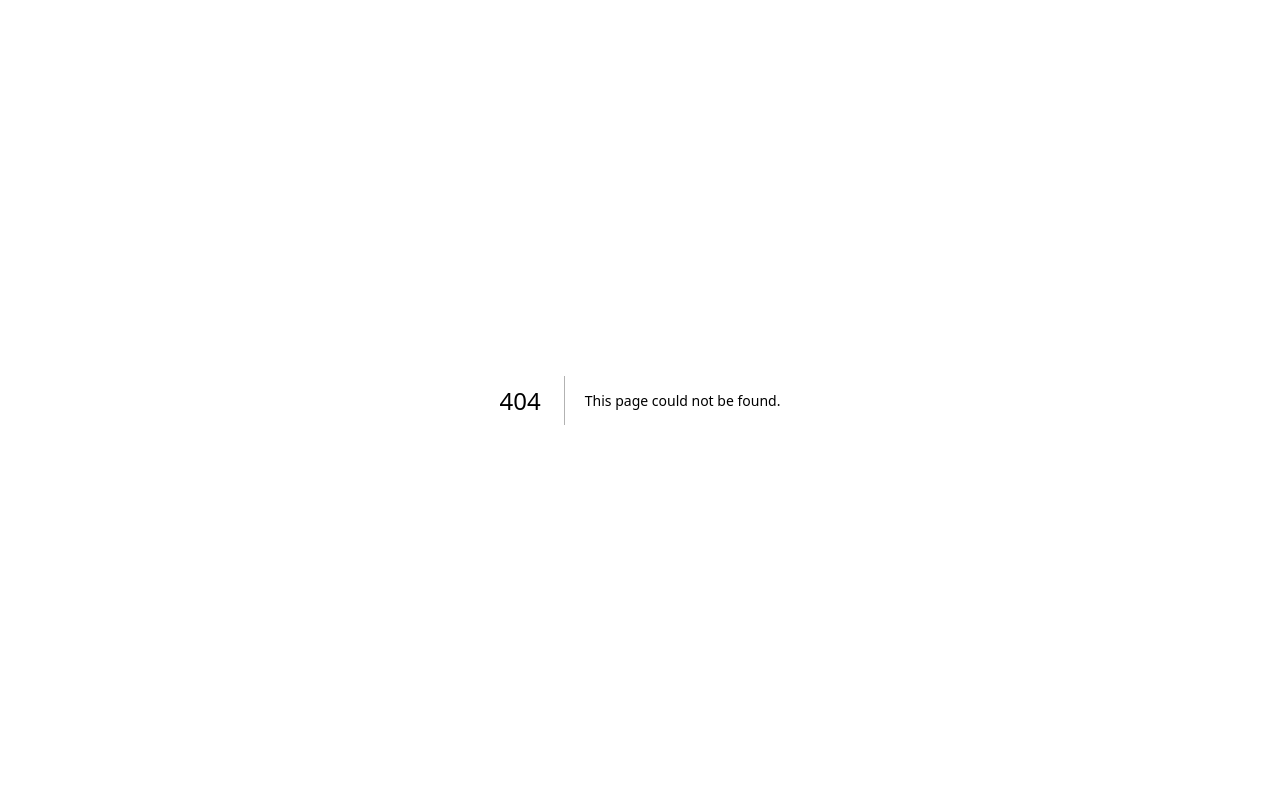
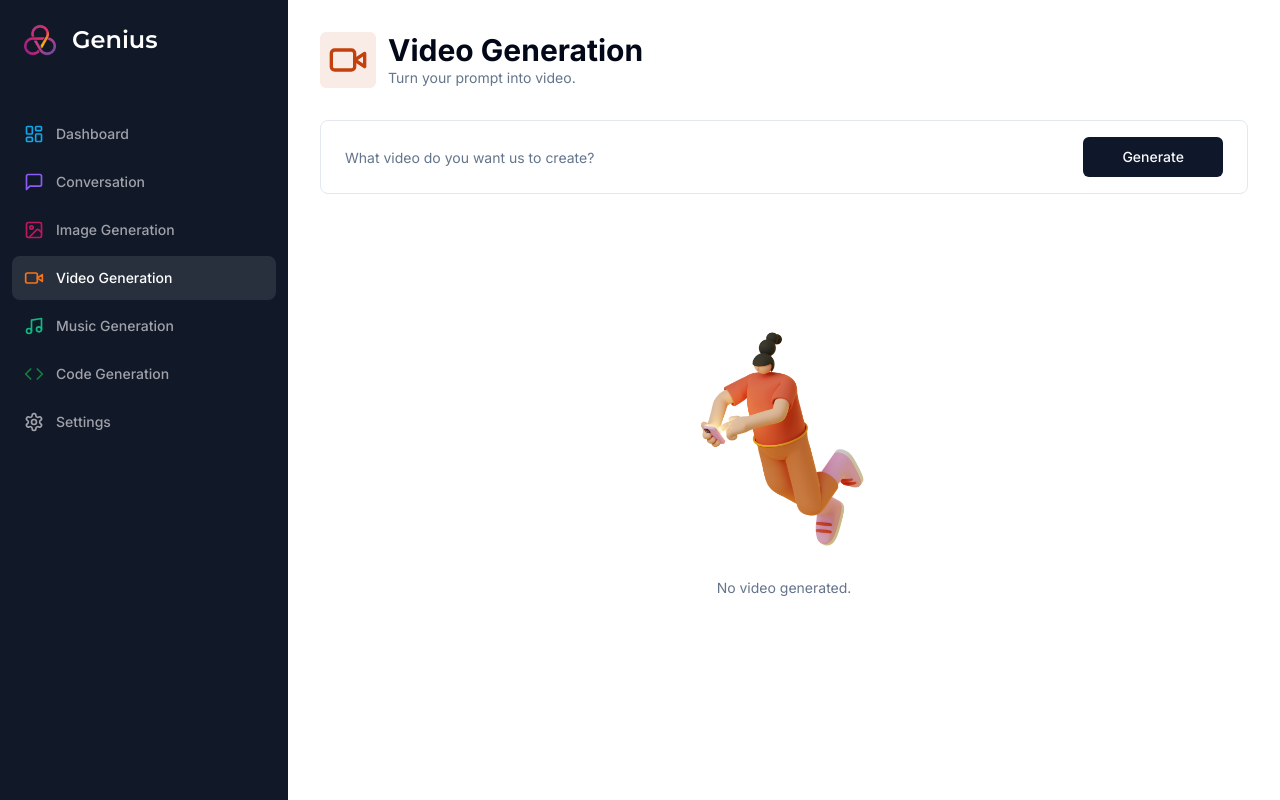
Before and after one commit to shak33/saas-ai-platform-app, a Next.js app: page /video in a window 1280 px wide. Before the commit this address had no page. Built offline with nearby package versions, Linux system fonts and the light colour scheme.

Commit message:
Added functionality to generate video with AI model

```diff
--- /dev/null
+++ b/app/(dashboard)/(routes)/video/constants.ts
@@ -0,0 +1,7 @@
+import * as z from 'zod';
+
+export const formSchema = z.object({
+  prompt: z.string().min(1, {
+    message: 'Prompt is required',
+  }),
+});
--- /dev/null
+++ b/app/(dashboard)/(routes)/video/page.tsx
@@ -0,0 +1,107 @@
+"use client";
+
+import { useState } from 'react';
+import { Video } from 'lucide-react';
+import { useForm } from 'react-hook-form';
+import * as z from 'zod';
+import { zodResolver } from '@hookform/resolvers/zod';
+import axios from 'axios';
+import { useRouter } from 'next/navigation';
+
+import Heading from '@/components/Heading';
+import { Form, FormField, FormItem, FormControl } from '@/components/ui/form';
+import { Input } from '@/components/ui/input';
+import { Button } from "@/components/ui/button";
+import { Empty } from '@/components/Empty';
+import { Loader } from '@/components/Loader';
+
+import { formSchema } from './constants';
+
+const VideoPage = () => {
+  const router = useRouter();
+  const form = useForm<z.infer<typeof formSchema>>({
+    resolver: zodResolver(formSchema),
+    defaultValues: {
+      prompt: '',
+    },
+  });
+  const [video, setVideo] = useState<string>('');
+
+  const isLoading = form.formState.isSubmitting;
+
+  const onSubmit = async (values: z.infer<typeof formSchema>) => {
+    try {
+      setVideo('');
+
+      const response = await axios.post('/api/video', values);
+
+      setVideo(response.data[0]);
+      form.reset();
+    } catch (error) {
+      // TODO: Open Pro Modal
+      console.log(error);
+    } finally {
+      router.refresh();
+    }
+  };
+
+  return (
+    <div>
+      <Heading
+        title="Video Generation"
+        description="Turn your prompt into video."
+        icon={Video}
+        iconColor="text-orange-700"
+        bgColor="bg-orange-700/10"
+      />
+      <div className="px-4 lg:px-8">
+        <div>
+          <Form {...form}>
+            <form
+              className="rounded-lg border w-full p-4 px-3 md:px-6 focus-whithin:shadow-sm grid grid-cols-12 gap-2"
+              onSubmit={form.handleSubmit(onSubmit)}
+            >
+              <FormField
+                name="prompt"
+                render={({ field }) => (
+                  <FormItem className="col-span-12 lg:col-span-10">
+                    <FormControl className="m-0 p-0">
+                      <Input
+                        className="border-0 outline-none focus-visible:ring-0 focus-visible:ring-transparent"
+                        disabled={isLoading}
+                        placeholder="What video do you want us to create?"
+                        {...field}
+                      />
+                    </FormControl>
+                  </FormItem>
+                )}
+              />
+              <Button className="col-span-12 lg:col-span-2 w-full" disabled={isLoading}>
+                Generate
+              </Button>
+            </form>
+          </Form>
+        </div>
+        <div className="space-y-4 mt-4">
+          {isLoading && (
+            <div className="p-8 rounded-lg w-full flex items-center justify-center bg-muted">
+              <Loader />
+            </div>
+          )}
+          {!video && !isLoading && (
+            <Empty
+              label="No video generated."
+            />
+          )}
+          {video && (
+            <video controls className="w-full aspect-video mt-8 rounded-lg border bg-black">
+              <source src={video} />
+            </video>
+          )}
+        </div>
+      </div>
+    </div>
+  );
+}
+
+export default VideoPage;
--- /dev/null
+++ b/app/api/video/route.ts
@@ -0,0 +1,39 @@
+import { NextResponse } from 'next/server';
+import { auth } from '@clerk/nextjs';
+import Replicate from 'replicate';
+
+const replicate = new Replicate({
+  auth: process.env.REPLICATE_API_TOKEN || '',
+});
+
+export async function POST(
+  req: Request,
+) {
+  try {
+    const { userId } = auth();
+    const body = await req.json();
+    const { prompt } = body;
+
+    if (!userId) {
+      return new NextResponse("Unauthorized", {status: 401});
+    }
+
+    if (!prompt) {
+      return new NextResponse("Prompt is required", {status: 400});
+    }
+
+    const response = await replicate.run(
+      "anotherjesse/zeroscope-v2-xl:9f747673945c62801b13b84701c783929c0ee784e4748ec062204894dda1a351",
+      {
+        input: {
+          prompt,
+        }
+      }
+    );
+
+    return NextResponse.json(response);
+  } catch (error) {
+    console.log('Video Error');
+    return new NextResponse("Internal error", {status: 500});
+  }
+}
```
